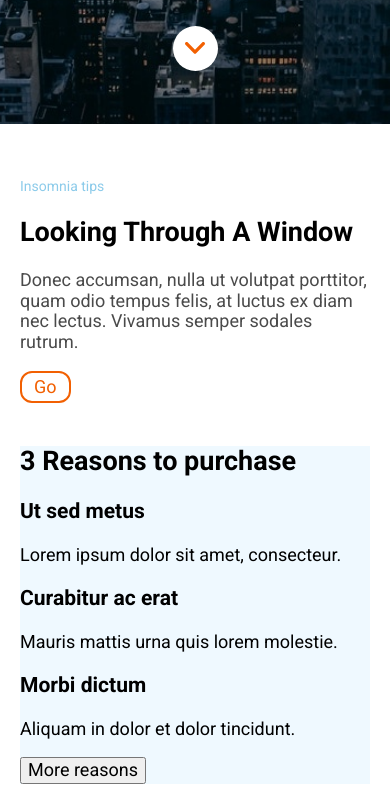
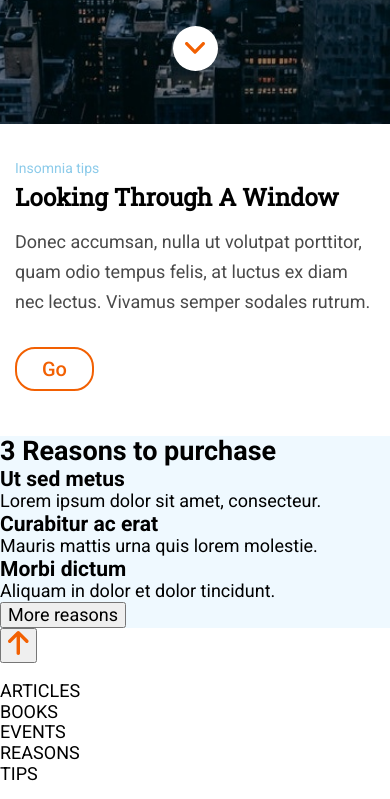
Before and after one commit to martacruces/evaluacion-final-modulo-1-martacruces, a website: page _src/templates/index.html in a window 390 px wide. Shown: the part 720-1519 px from the top of the page. Drawn offline with nearby package versions, Linux system fonts and the light colour scheme; files that its build step writes are made by us from their sources; files whose address does not match are found by name.

Commit message:
Mobile first section

```diff
--- a/_src/assets/scss/core/_variables.scss
+++ b/_src/assets/scss/core/_variables.scss
@@ -7,4 +7,5 @@ $color-medium-black: #4a4a4a;
 $color-light-blue: #8ccbea;
 $color-medium-blue: #0271bc;
 $color-dark-blue: #304268;
-$main-padding: 20px;
+$color-orange: #f26002;
+$section-padding: 30px 15px 45px;
--- a/_src/assets/scss/template/_base.scss
+++ b/_src/assets/scss/template/_base.scss
@@ -56,29 +56,37 @@ html {
     }
 }
 
-.wrapper {
-    padding: $main-padding;
-}
-
 .section-window {
-    padding: 20px 0;
+    padding: $section-padding;
 
     &__entry {
-        color:$color-light-blue;
-        font-size: 14px;
+        color: $color-light-blue;
+        font-size: rem(14px);
+        line-height: 2.14em;
+    }
+
+    &__title {
+        font-family: $titles-font-family;
+        font-weight: bold;
+        font-size: rem(24px);
+        margin-bottom: 15px;
     }
 
     &__text {
         color: $color-medium-black;
+        line-height: 1.67em;
+        margin-bottom: 30px;
     }
 
     &__button-go {
-        text-align: left;
         background-color: $color-white;
-        color: #f26002;
-        border: 2px solid #f26002;
-        padding: 4px 12px;
-        border-radius: 12px;
+        font-size: rem(20px);
+        font-weight: 500;
+        color: $color-orange;
+        border: 2px solid $color-orange;
+        padding: 0 25px;
+        line-height: 2em;
+        border-radius: 1em;
     }
 }
 
--- a/_src/assets/scss/vendors/_normalize.scss
+++ b/_src/assets/scss/vendors/_normalize.scss
@@ -348,6 +348,9 @@
     display: none;
   }
 
+
+  /****** Marta addings ******/
+
   * {
       box-sizing: border-box;
   }
@@ -360,3 +363,7 @@
   a{
     text-decoration: none;
   }
+
+  p, h1, h2, h3 {
+    margin: 0;
+  }
--- a/_src/templates/index.html
+++ b/_src/templates/index.html
@@ -5,7 +5,7 @@
     <meta name="viewport" content="width=device-width, initial-scale=1" />
     <title>Adalab Web Starter Kit</title>
     <link rel="icon" href="./favicon.png" />
-    <link href="https://fonts.googleapis.com/css?family=Roboto+Slab|Roboto:400,700&display=swap" rel="stylesheet">
+    <link href="https://fonts.googleapis.com/css?family=Roboto+Slab|Roboto:400,500,700&display=swap" rel="stylesheet">
     <link rel="stylesheet" href="./assets/css/main.css" />
   </head>
   <body>
@@ -21,7 +21,7 @@
         </button>
       </a>
     </header>
-    <main class="wrapper">
+    <main>
       <section class="section-window">
         <p class="section-window__entry">Insomnia tips</p>
         <h2 class="section-window__title">Looking Through A Window</h2>
```
